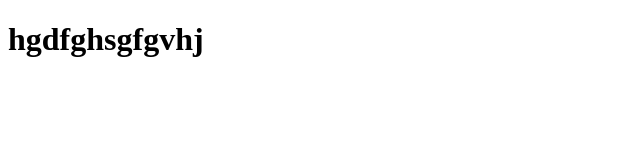
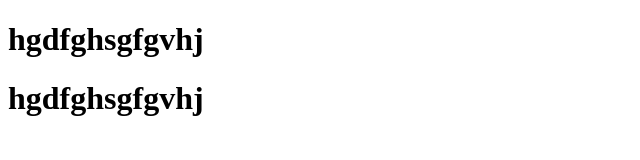
Before and after one commit to 12shrarina/QuizJS, a plain HTML site: page file.html in a window 1280 px wide. Shown: the whole page, without its empty margins (0-640 px from the left). Drawn offline with Linux system fonts and the light colour scheme.

Commit message:
child file

```diff
--- a/file.html
+++ b/file.html
@@ -8,5 +8,6 @@
 </head>
 <body>
     <h1>hgdfghsgfgvhj</h1>
+    <h1>hgdfghsgfgvhj</h1>
 </body>
 </html>
```
